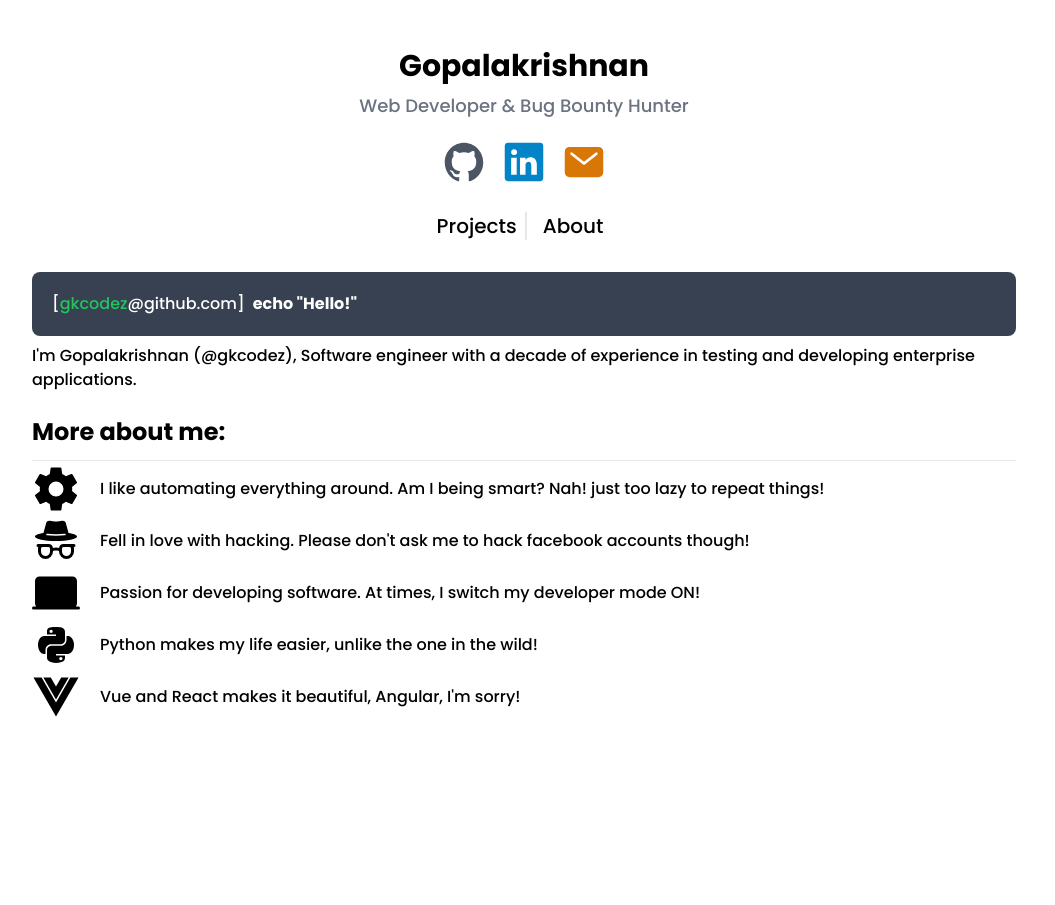
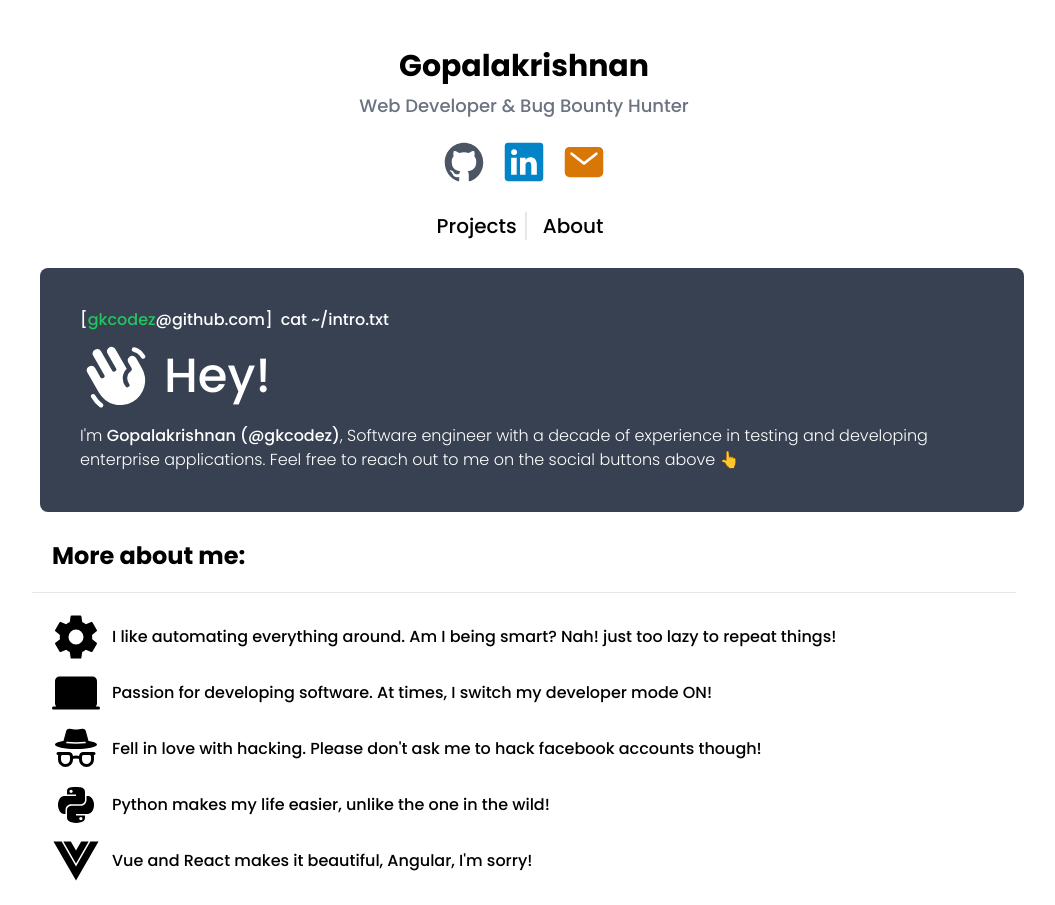
Before and after one commit to gkcodez/gkcodez.github.io, a Next.js app: page /about in a window 1280 px wide. Shown: the whole page, without its empty margins (116-1171 px from the left). Before the commit the page ends 880 px from the top, so only its background shows below. Built offline with nearby package versions, Linux system fonts and the light colour scheme.

Commit message:
About page design updated

```diff
--- a/app/(pages)/about/page.tsx
+++ b/app/(pages)/about/page.tsx
@@ -5,20 +5,25 @@ import { PiHandWavingFill } from "react-icons/pi";
 
 export default function About() {
     return <div id="about-section" className="max-h-screen flex-col items-center gap-3">
-        <div className="py-3">
-        <h3 className="flex items-center justify-start text-white p-5 bg-gray-700 w-full rounded-lg">
-            <p className="mr-2">[<span className="text-green-500">gkcodez</span>@github.com]</p>
-            <p className="w-full font-semibold">echo &quot;Hello!&quot;</p>
-        </h3>
-        <p className="mt-2">I&apos;m Gopalakrishnan (@gkcodez), Software engineer with a decade of experience in testing and developing enterprise applications.</p>
+        <div className="flex flex-col text-white p-10 m-2 bg-gray-700 w-full rounded-lg">
+            <h3 className="flex items-center justify-start">
+                <p className="mr-2">[<span className="text-green-500">gkcodez</span>@github.com]</p>
+                <p className="w-full">cat ~/intro.txt</p>
+            </h3>
+            <div className="mt-2 w-full text-wrap font-light flex flex-col gap-3">
+                <h3 className="flex start gap-3 w-full text-5xl text-center font-medium items-center"><PiHandWavingFill className="text-7xl"/>Hey!</h3>
+                <p>I&apos;m <span className="font-medium">Gopalakrishnan (@gkcodez)</span>, Software engineer with a decade of experience in testing and developing enterprise applications.
+                Feel free to reach out to me on the social buttons above 👆</p></div>
         </div>
 
-        <h3 className=" text-2xl py-3 font-bold">More about me:</h3>
+        <h3 className=" text-2xl p-5 font-bold">More about me:</h3>
         <hr />
-        <p className="mt-1 flex items-center gap-5"><IoSettingsSharp className="text-5xl" /> I like automating everything around. Am I being smart? Nah! just too lazy to repeat things!</p>
-        <p className="mt-1 flex items-center gap-5"><BsIncognito className="text-5xl" /> Fell in love with hacking. Please don&apos;t ask me to hack facebook accounts though!</p>
-        <p className="mt-1 flex items-center gap-5"><IoLaptop className="text-5xl" /> Passion for developing software. At times, I switch my developer mode ON!</p>
-        <p className="mt-1 flex items-center gap-5"><IoLogoPython className="text-5xl" />  Python makes my life easier, unlike the one in the wild!</p>
-        <p className="mt-1 flex items-center gap-5"><IoLogoVue className="text-5xl" /> Vue and React makes it beautiful, Angular, I&apos;m sorry!</p>
+        <div className="m-5 flex flex-col gap-2">
+            <p className="flex items-center gap-3"><IoSettingsSharp className="text-5xl" />I like automating everything around. Am I being smart? Nah! just too lazy to repeat things!</p>
+            <p className="flex items-center gap-3"><IoLaptop className="text-5xl" />Passion for developing software. At times, I switch my developer mode ON!</p>
+            <p className="flex items-center gap-3"><BsIncognito className="text-5xl" />Fell in love with hacking. Please don&apos;t ask me to hack facebook accounts though!</p>
+            <p className="flex items-center gap-3"><IoLogoPython className="text-5xl" />Python makes my life easier, unlike the one in the wild!</p>
+            <p className="flex items-center gap-3"><IoLogoVue className="text-5xl" />Vue and React makes it beautiful, Angular, I&apos;m sorry!</p>
+        </div>
     </div>
 }
--- a/app/layout.tsx
+++ b/app/layout.tsx
@@ -22,12 +22,12 @@ export default function RootLayout({
 }) {
   return (
     <html lang="en" suppressHydrationWarning>
-      <body className={`${poppins.variable } py-10 flex items-center justify-center`}>
+      <body className={`${poppins.variable } pt-10 flex items-center justify-center`}>
         <Providers>
           <div className="absolute top-5 right-5">
             <ThemeSwitcher />
           </div>
-          <div className="flex min-h-screen flex-col items-center justify-start font-poppins max-w-5xl">
+          <div className="flex flex-col items-center justify-start font-poppins max-w-5xl">
             <h1 className="font-bold text-3xl md:text-3xl p-2">Gopalakrishnan</h1>
             <h3 className="text-lg text-gray-500">Web Developer & Bug Bounty Hunter</h3>
             <div className="social flex justify-center align-middle mt-3">
```
